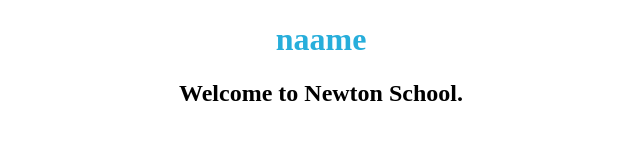
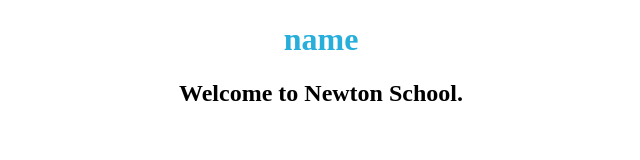
Before and after one commit to sanjeevsingh1976/ReactJS-React-Basics-React-State-Events-Building-a-First-Custom-Functional---5b8k4q7kge66, a React app: page / in a window 1280 px wide. Shown: the top 160 px of the page, without its empty margins (319-959 px from the left). Built offline with nearby package versions, Linux system fonts and the light colour scheme.

Commit message:
Update package-lock.json and App.js

```diff
--- a/src/components/App.js
+++ b/src/components/App.js
@@ -3,7 +3,7 @@ import "../styles/App.css";
 import Welcome from "./Welcome";
 
 const App = () => {
-  return <Welcome name="naame" />;
+  return <Welcome name="name" />;
 };
 
 export default App;
```
Also changed, not shown: 1 other file (tests, documents, lock files or other folders).
